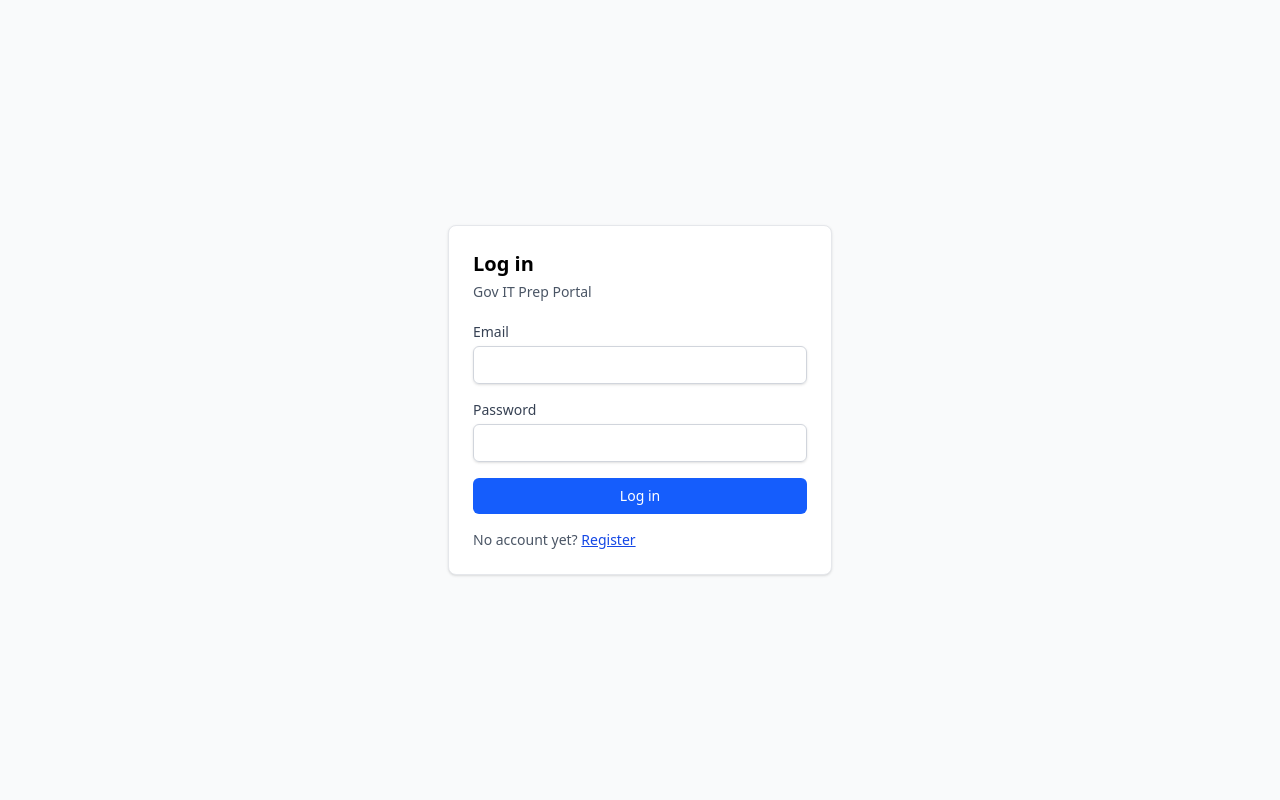
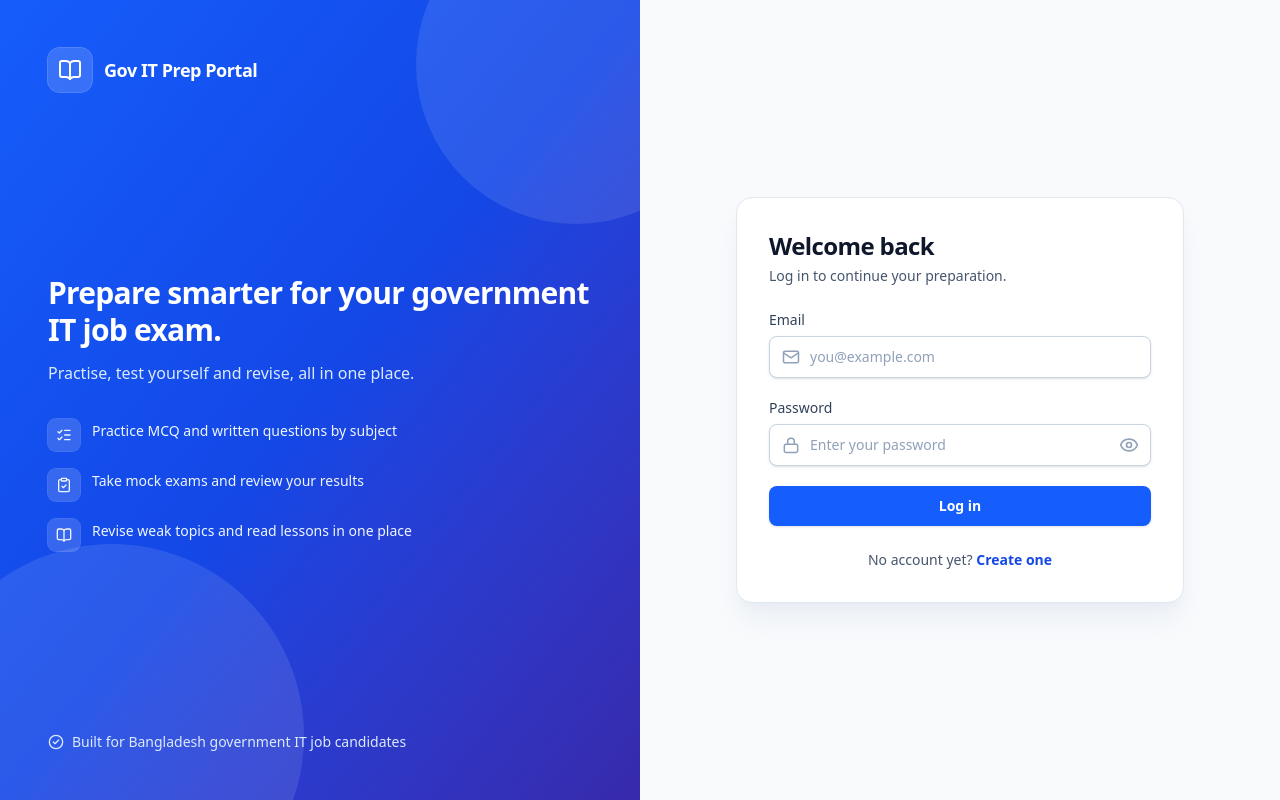
Before and after one commit to Shahriar423/gov-it-prep, a React (Vite) app in the folder frontend/: page /login in a window 1280 px wide. Built offline with nearby package versions, Linux system fonts and the light colour scheme; no server answers.

Commit message:
Login page update1

```diff
--- a/frontend/src/pages/auth/LoginPage.jsx
+++ b/frontend/src/pages/auth/LoginPage.jsx
@@ -1,14 +1,42 @@
+import { BookOpen, CheckCircle2, ClipboardCheck, Eye, EyeOff, ListChecks } from "lucide-react";
 import { useState } from "react";
 import { Link } from "react-router-dom";
 
-import TextField from "../../components/common/TextField";
 import { useAuth } from "../../hooks/useAuth";
 import { getErrorMessage } from "../../utils/errors";
+
+const FEATURES = [
+  { icon: ListChecks, text: "Practice MCQ and written questions by subject" },
+  { icon: ClipboardCheck, text: "Take mock exams and review your results" },
+  { icon: BookOpen, text: "Revise weak topics and read lessons in one place" },
+];
+
+const INPUT_CLASS =
+  "block w-full rounded-lg border border-slate-300 bg-white py-2.5 pl-10 text-sm text-slate-900 shadow-sm transition placeholder:text-slate-400 focus:border-blue-500 focus:outline-none focus:ring-4 focus:ring-blue-500/15 disabled:cursor-not-allowed disabled:bg-slate-100";
+
+function MailIcon() {
+  return (
+    <svg viewBox="0 0 24 24" fill="none" stroke="currentColor" strokeWidth="1.8" className="h-5 w-5" aria-hidden="true">
+      <rect x="3" y="5" width="18" height="14" rx="2" />
+      <path d="m3 7 9 6 9-6" strokeLinecap="round" strokeLinejoin="round" />
+    </svg>
+  );
+}
+
+function LockIcon() {
+  return (
+    <svg viewBox="0 0 24 24" fill="none" stroke="currentColor" strokeWidth="1.8" className="h-5 w-5" aria-hidden="true">
+      <rect x="4" y="11" width="16" height="10" rx="2" />
+      <path d="M8 11V8a4 4 0 0 1 8 0v3" strokeLinecap="round" />
+    </svg>
+  );
+}
 
 export default function LoginPage() {
   const { login } = useAuth();
   const [email, setEmail] = useState("");
   const [password, setPassword] = useState("");
+  const [showPassword, setShowPassword] = useState(false);
   const [error, setError] = useState("");
   const [submitting, setSubmitting] = useState(false);
 
@@ -27,31 +55,116 @@ export default function LoginPage() {
   }
 
   return (
-    <main className="flex min-h-screen items-center justify-center bg-gray-50 px-4">
-      <div className="w-full max-w-sm rounded-lg border border-gray-200 bg-white p-6 shadow-sm">
-        <h1 className="text-xl font-bold">Log in</h1>
-        <p className="mt-1 text-sm text-gray-600">Gov IT Prep Portal</p>
+    <main className="flex min-h-screen bg-slate-50">
+      {/* Brand panel (desktop only) */}
+      <aside className="relative hidden w-1/2 max-w-2xl flex-col justify-between overflow-hidden bg-linear-to-br from-blue-600 via-blue-700 to-indigo-800 p-12 text-white lg:flex">
+        <div className="pointer-events-none absolute -right-24 -top-24 h-80 w-80 rounded-full bg-white/10" aria-hidden="true" />
+        <div className="pointer-events-none absolute -bottom-32 -left-20 h-96 w-96 rounded-full bg-white/10" aria-hidden="true" />
 
-        <form onSubmit={handleSubmit} className="mt-5 space-y-4">
-          <TextField
+        <div className="relative flex items-center gap-3">
+          <span className="flex h-11 w-11 items-center justify-center rounded-xl bg-white/15 ring-1 ring-white/25">
+            <BookOpen className="h-6 w-6" aria-hidden="true" />
+          </span>
+          <span className="text-lg font-semibold tracking-tight">Gov IT Prep Portal</span>
+        </div>
+
+        <div className="relative">
+          <h2 className="text-3xl font-bold leading-tight tracking-tight">
+            Prepare smarter for your government IT job exam.
+          </h2>
+          <p className="mt-3 max-w-md text-base text-blue-100">
+            Practise, test yourself and revise, all in one place.
+          </p>
+          <ul className="mt-8 space-y-4">
+            {FEATURES.map(({ icon: Icon, text }) => (
+              <li key={text} className="flex items-start gap-3 text-sm text-blue-50">
+                <span className="mt-0.5 flex h-8 w-8 shrink-0 items-center justify-center rounded-lg bg-white/15 ring-1 ring-white/20">
+                  <Icon className="h-4 w-4" aria-hidden="true" />
+                </span>
+                <span className="pt-1">{text}</span>
+              </li>
+            ))}
+          </ul>
+        </div>
+
+        <p className="relative flex items-center gap-2 text-sm text-blue-100">
+          <CheckCircle2 className="h-4 w-4" aria-hidden="true" />
+          Built for Bangladesh government IT job candidates
+        </p>
+      </aside>
+
+      {/* Form */}
+      <section className="flex flex-1 flex-col items-center justify-center px-4 py-10">
+        {/* Logo for small screens, where the brand panel is hidden */}
+        <div className="mb-6 flex items-center gap-2.5 lg:hidden">
+          <span className="flex h-10 w-10 items-center justify-center rounded-xl bg-blue-600 text-white shadow-sm">
+            <BookOpen className="h-5 w-5" aria-hidden="true" />
+          </span>
+          <span className="text-lg font-semibold tracking-tight text-slate-900">Gov IT Prep Portal</span>
+        </div>
+
+        <div className="w-full max-w-md rounded-2xl border border-slate-200 bg-white p-6 shadow-xl shadow-slate-200/60 sm:p-8">
+          <h1 className="text-2xl font-bold tracking-tight text-slate-900">Welcome back</h1>
+          <p className="mt-1 text-sm text-slate-600">Log in to continue your preparation.</p>
+
+          <form onSubmit={handleSubmit} className="mt-6 space-y-5">
+            <div>
+              <label htmlFor="email" className="block text-sm font-medium text-slate-700">
+                Email
+              </label>
+              <div className="relative mt-1.5">
+                <span className="pointer-events-none absolute inset-y-0 left-0 flex items-center pl-3 text-slate-400">
+                  <MailIcon />
+                </span>
+                <input
                   id="email"
-            label="Email"
+                  name="email"
                   type="email"
                   value={email}
                   onChange={(e) => setEmail(e.target.value)}
                   autoComplete="email"
+                  placeholder="you@example.com"
+                  required
+                  disabled={submitting}
+                  className={`${INPUT_CLASS} pr-3`}
                 />
-          <TextField
+              </div>
+            </div>
+
+            <div>
+              <label htmlFor="password" className="block text-sm font-medium text-slate-700">
+                Password
+              </label>
+              <div className="relative mt-1.5">
+                <span className="pointer-events-none absolute inset-y-0 left-0 flex items-center pl-3 text-slate-400">
+                  <LockIcon />
+                </span>
+                <input
                   id="password"
-            label="Password"
-            type="password"
+                  name="password"
+                  type={showPassword ? "text" : "password"}
                   value={password}
                   onChange={(e) => setPassword(e.target.value)}
                   autoComplete="current-password"
+                  placeholder="Enter your password"
+                  required
+                  disabled={submitting}
+                  className={`${INPUT_CLASS} pr-11`}
                 />
+                <button
+                  type="button"
+                  onClick={() => setShowPassword((v) => !v)}
+                  aria-label={showPassword ? "Hide password" : "Show password"}
+                  aria-pressed={showPassword}
+                  className="absolute inset-y-0 right-0 flex items-center rounded-r-lg px-3 text-slate-400 hover:text-slate-600 focus-visible:text-blue-600 focus-visible:outline-none"
+                >
+                  {showPassword ? <EyeOff className="h-5 w-5" aria-hidden="true" /> : <Eye className="h-5 w-5" aria-hidden="true" />}
+                </button>
+              </div>
+            </div>
 
             {error && (
-            <p role="alert" className="text-sm text-red-700">
+              <p role="alert" className="rounded-lg border border-red-200 bg-red-50 px-3 py-2.5 text-sm text-red-800">
                 {error}
               </p>
             )}
@@ -59,19 +172,26 @@ export default function LoginPage() {
             <button
               type="submit"
               disabled={submitting}
-            className="w-full rounded-md bg-blue-600 px-4 py-2 text-sm font-medium text-white hover:bg-blue-700 disabled:opacity-60"
+              className="flex w-full items-center justify-center gap-2 rounded-lg bg-blue-600 px-4 py-2.5 text-sm font-semibold text-white shadow-sm transition hover:bg-blue-700 focus-visible:outline-2 focus-visible:outline-offset-2 focus-visible:outline-blue-600 disabled:cursor-not-allowed disabled:opacity-70"
             >
+              {submitting && (
+                <span
+                  className="h-4 w-4 animate-spin rounded-full border-2 border-white/40 border-t-white"
+                  aria-hidden="true"
+                />
+              )}
               {submitting ? "Logging in…" : "Log in"}
             </button>
           </form>
 
-        <p className="mt-4 text-sm text-gray-600">
+          <p className="mt-6 text-center text-sm text-slate-600">
             No account yet?{" "}
-          <Link to="/register" className="text-blue-700 underline">
-            Register
+            <Link to="/register" className="font-semibold text-blue-700 hover:text-blue-800 hover:underline">
+              Create one
             </Link>
           </p>
         </div>
+      </section>
     </main>
   );
 }
```
Lines whose indentation alone changed are shown as unchanged.
